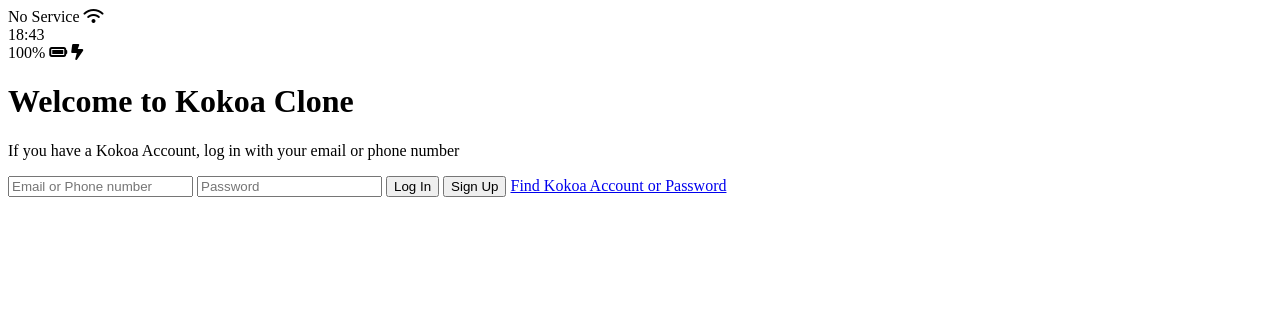
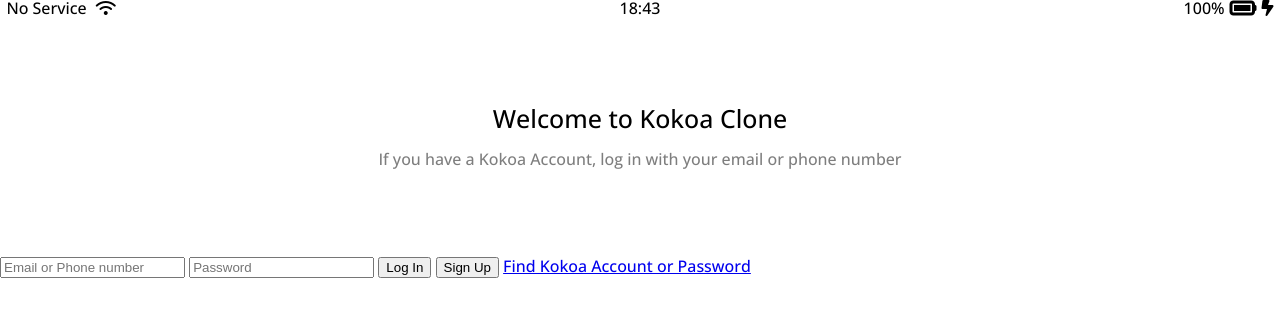
Before and after one commit to LeeJSYS/kokoa-clone-2023, a plain HTML site: page index.html in a window 1280 px wide. Drawn offline with nearby package versions, Linux system fonts and the light colour scheme.

Commit message:
change save

```diff
--- /dev/null
+++ b/css/reset.css
@@ -0,0 +1,48 @@
+/* http://meyerweb.com/eric/tools/css/reset/
+   v2.0 | 20110126
+   License: none (public domain)
+*/
+
+html, body, div, span, applet, object, iframe,
+h1, h2, h3, h4, h5, h6, p, blockquote, pre,
+a, abbr, acronym, address, big, cite, code,
+del, dfn, em, img, ins, kbd, q, s, samp,
+small, strike, strong, sub, sup, tt, var,
+b, u, i, center,
+dl, dt, dd, ol, ul, li,
+fieldset, form, label, legend,
+table, caption, tbody, tfoot, thead, tr, th, td,
+article, aside, canvas, details, embed,
+figure, figcaption, footer, header, hgroup,
+menu, nav, output, ruby, section, summary,
+time, mark, audio, video {
+	margin: 0;
+	padding: 0;
+	border: 0;
+	font-size: 100%;
+	font: inherit;
+	vertical-align: baseline;
+}
+/* HTML5 display-role reset for older browsers */
+article, aside, details, figcaption, figure,
+footer, header, hgroup, menu, nav, section {
+	display: block;
+}
+body {
+	line-height: 1;
+}
+ol, ul {
+	list-style: none;
+}
+blockquote, q {
+	quotes: none;
+}
+blockquote:before, blockquote:after,
+q:before, q:after {
+	content: '';
+	content: none;
+}
+table {
+	border-collapse: collapse;
+	border-spacing: 0;
+}
--- /dev/null
+++ b/css/status-bar.css
@@ -0,0 +1,23 @@
+.status-bar{
+    display:flex;
+    justify-content: center;
+}
+.status-bar__column{
+    width:33%;
+}
+.status-bar__column:first-child span{
+    /* background-color: blue; */
+    margin-right: 5px;
+}
+.status-bar__column:nth-child(2){
+    display:flex;
+    justify-content: center;
+}
+.status-bar__column:last-child{
+    display:flex;
+    justify-content: flex-end;
+    align-items: center;
+}
+.status-bar__column .fa-battery-full{
+    margin:0px 5px;
+}
--- /dev/null
+++ b/css/styles.css
@@ -0,0 +1,23 @@
+@import url('https://fonts.googleapis.com/css2?family=Open+Sans:wght@300;500&display=swap');
+@import "reset.css";
+@import "status-bar.css";
+/* html에 여러줄의 link를 거는 것은 좋지않으므로 import해서 쓰는 것이 좋다.*/
+body{
+    font-family: 'Open Sans', sans-serif;
+}
+.welcome-header {
+    margin: 90px 0px;
+    text-align:center;
+    display:flex;
+    flex-direction: column;
+    align-items: center;
+    font-weight:500;
+}
+.welcome-header__title{
+    margin-bottom:20px;
+    font-size:25px;
+}
+.welcome-header__text {
+    width:60%;
+    opacity: 0.5;
+}
--- a/index.html
+++ b/index.html
@@ -1,6 +1,7 @@
 <!DOCTYPE html>
 <html lang="en">
   <head>
+    <link rel="stylesheet" href="./css/styles.css" />
     <meta charset="UTF-8" />
     <meta http-equiv="X-UA-Compatible" content="IE=edge" />
     <meta name="viewport" content="width= , initial-scale=1.0" />
@@ -19,7 +20,7 @@
       <div class="status-bar__column">
         <span>100%</span>
         <!-- Battery Icon -->
-        <i class="fa-solid fa-battery-full"></i>
+        <i class="fa-solid fa-battery-full fa-xl"></i>
         <!-- Lightning Icon -->
         <i class="fa-solid fa-bolt-lightning"></i>
       </div>
```
Also changed, not shown: screenshots/02.png (added).
